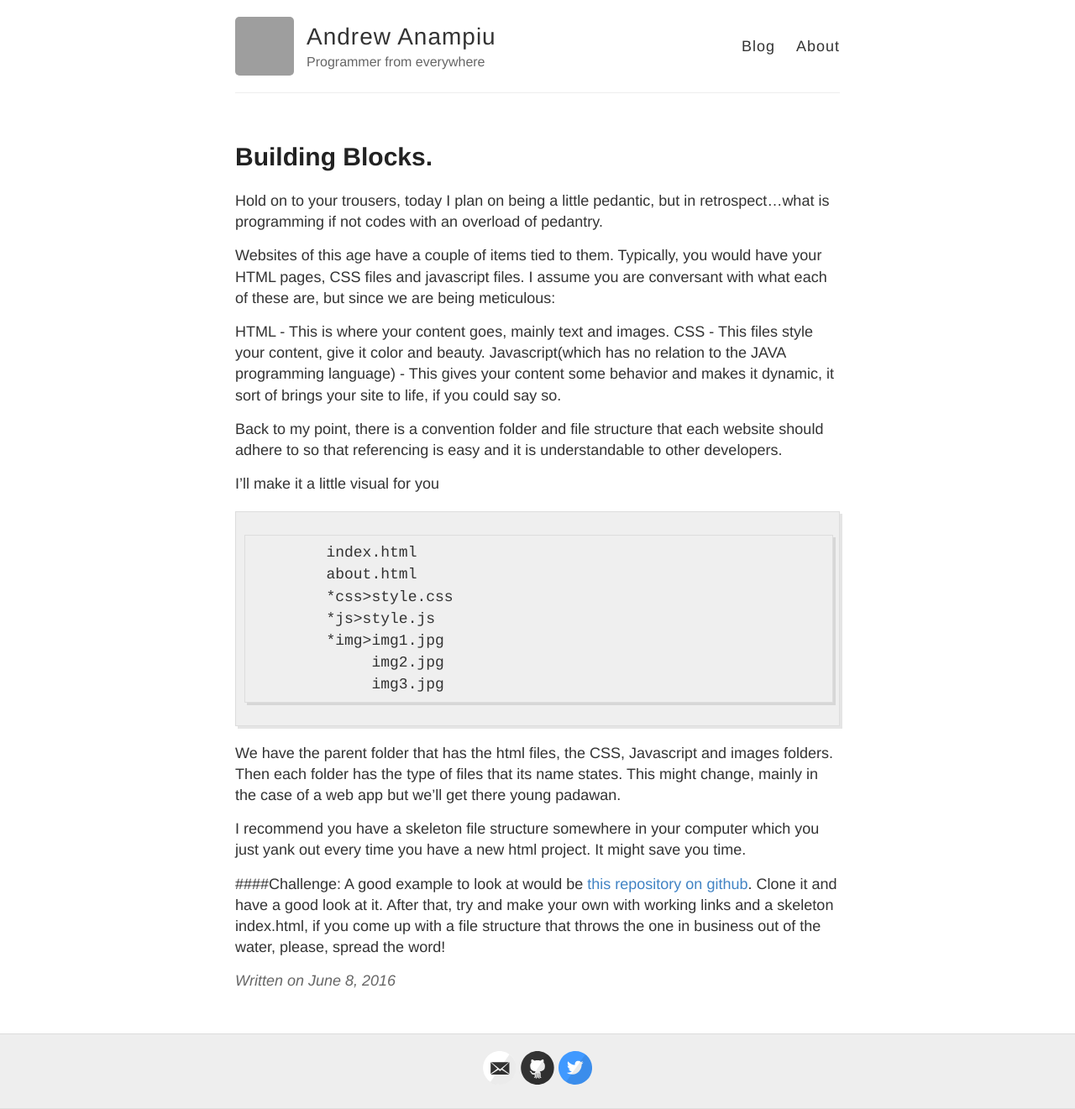
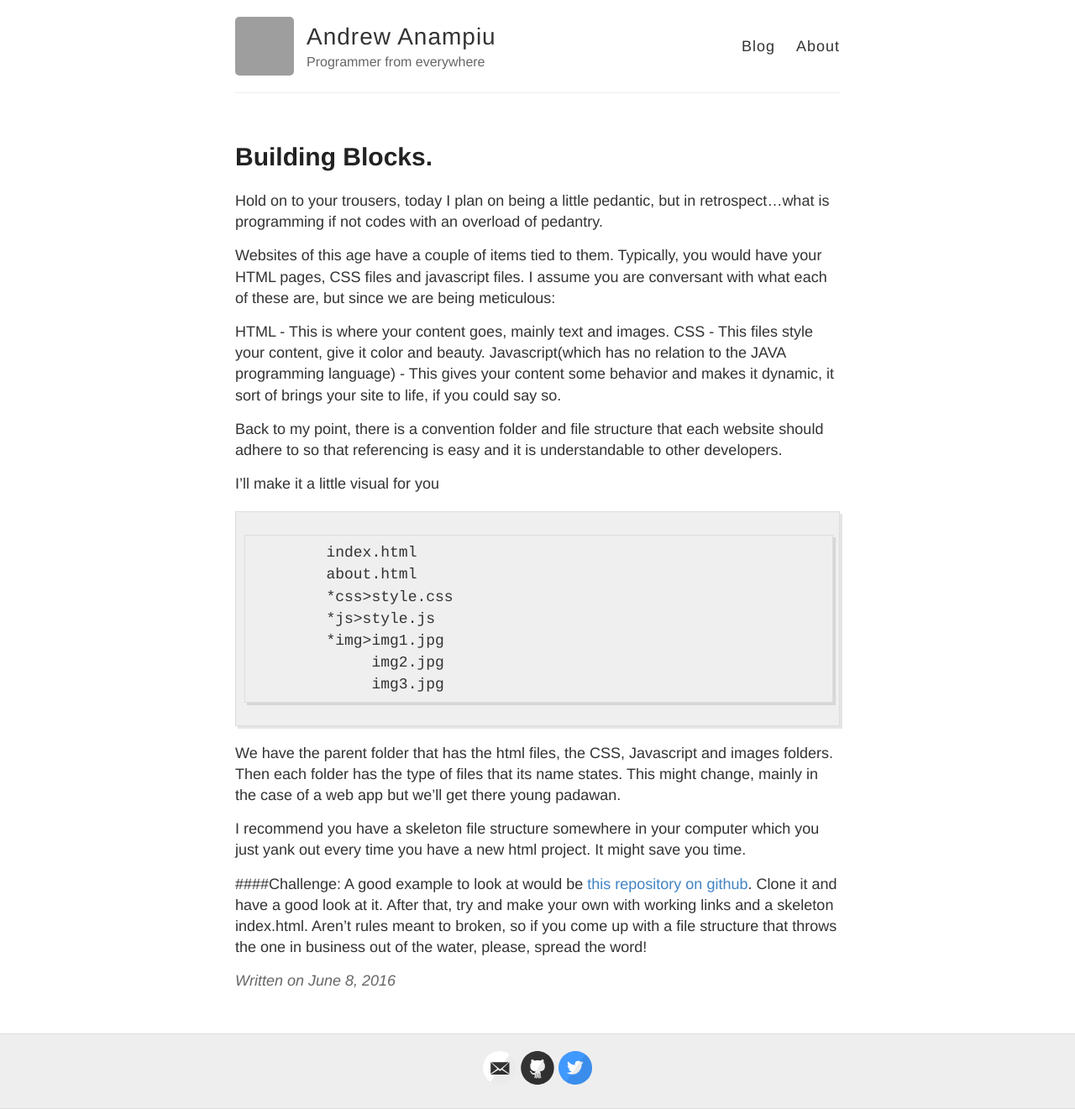
Before and after one commit to kelvinkipsang/blog, a Jekyll site: the page built from _posts/2016-6-8-folder-structure.md, in a window 1280 px wide. Shown: the whole page at 84% size. Built offline with Jekyll 4.4.1, drawn with Linux system fonts in a browser that asks for light colours; comment, search, counter and statistics services are not loaded; grey boxes are pictures that could not be loaded.

Commit message:
challenge

```diff
--- a/_posts/2016-6-8-folder-structure.md
+++ b/_posts/2016-6-8-folder-structure.md
@@ -30,4 +30,4 @@ I recommend you have a skeleton file structure somewhere in your computer which
 
 ####Challenge:
 A good example to look at would be [this repository on github](https://github.com/tamzi/Yolby). Clone it and have a good look at it.
-After that, try and make your own with working links and a skeleton index.html, if you come up with a file structure that throws the one in business out of the water, please, spread the word!
+After that, try and make your own with working links and a skeleton index.html. Aren't rules meant to broken, so if you come up with a file structure that throws the one in business out of the water, please, spread the word!
```
